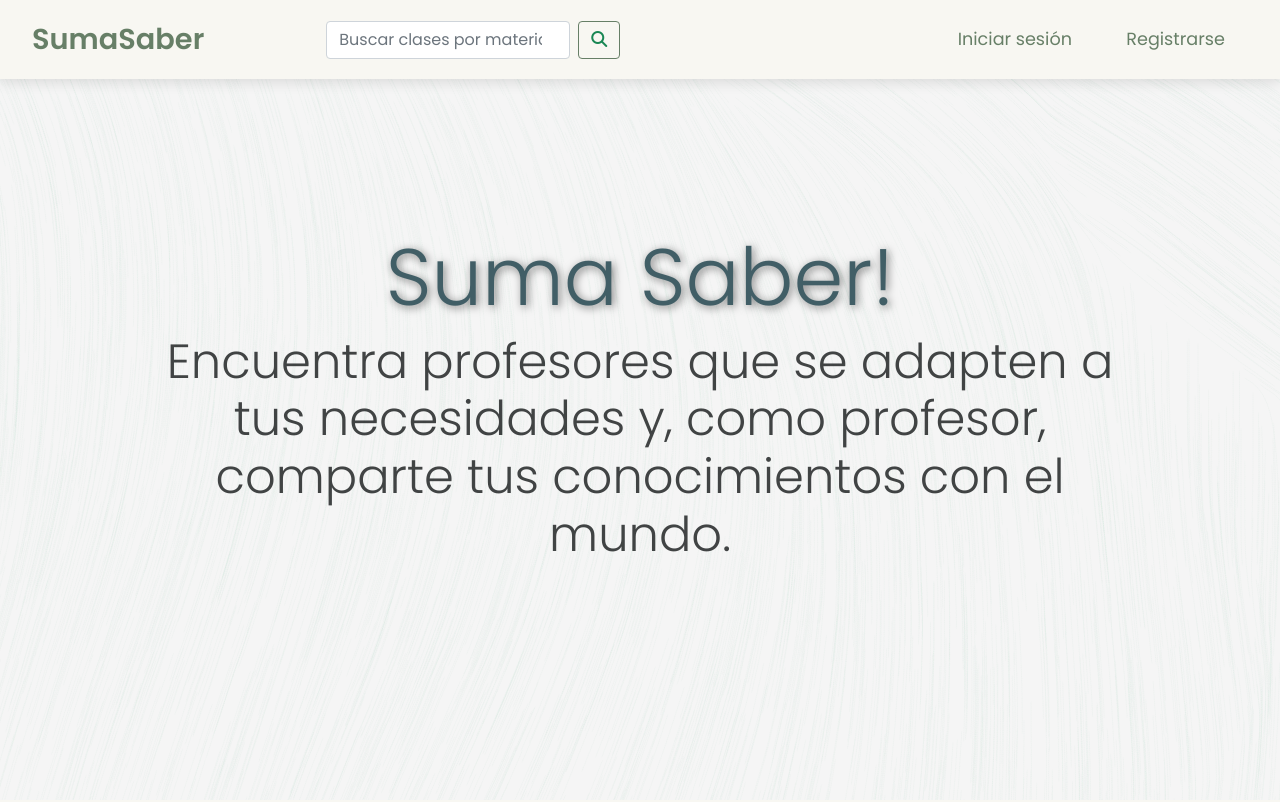
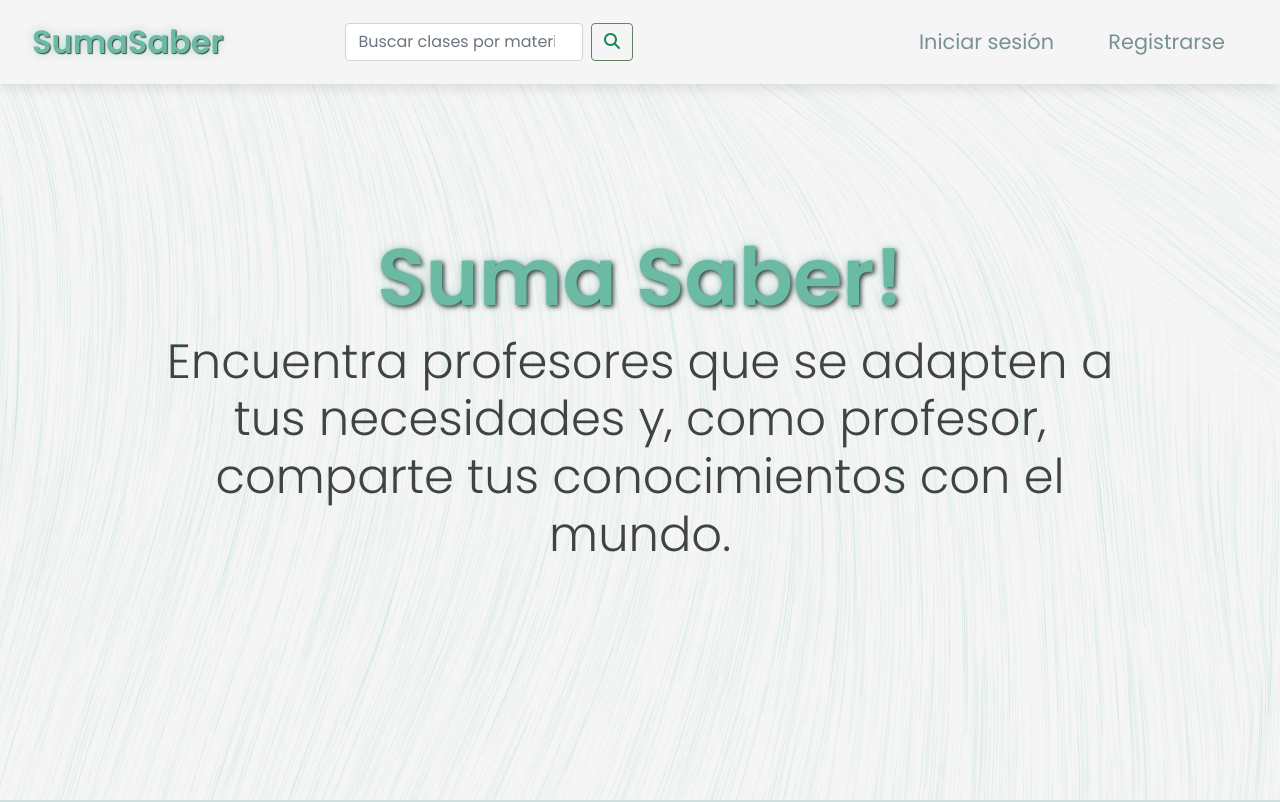
Before and after one commit to 4GeeksAcademy/Grupo2-BuscoProfe, a React app: page / in a window 1280 px wide. Shown: the top 802 px of the page. Built offline with nearby package versions, Linux system fonts and the light colour scheme; no server answers; animation ran at ten frames a second.

Commit message:
estilos :lipstick:

```diff
--- a/src/front/js/component/hero.js
+++ b/src/front/js/component/hero.js
@@ -14,7 +14,7 @@ function Hero() {
                     minWidth: 200.00,
                     scale: 1.00,
                     scaleMobile: 1.00,
-                    color: '#b5d9b9',
+                    color: '#6abaa4',
                     backgroundColor: 'transparent',
                 })
             );
@@ -29,7 +29,7 @@ function Hero() {
         <>
             <div id="hero" className="hero-container min-vh-100 mx-auto d-flex flex-column justify-content-center">
                 <div className="text-center hero-content">
-                    <h1 className="hero-title display-1" style={{ color: "#415e66", textShadow: "2px 2px 8px rgba(0, 0, 0, 0.5)" }}>
+                    <h1 className="hero-title display-1" style={{ color: "#6abaa4", fontWeight: "600", textShadow: "2px 2px 4px rgba(0, 0, 0, 0.7), 0px 0px 10px rgba(106, 186, 164, 0.5)"}}>
                         Suma Saber!
                     </h1>
                     <h3 className="hero-subtitle display-5 w-75 mx-auto" style={{ opacity: 0.75, color: "#06090a", fontWeight: 'lighter' }}>
--- a/src/front/styles/footer.css
+++ b/src/front/styles/footer.css
@@ -1,6 +1,6 @@
 /* footer */
 .footer {
-  background-color: #789195;
+  background-color: #415e66;
   color: #f8f7f2;
   text-align: center;
   padding: 1rem 0;
--- a/src/front/styles/home.css
+++ b/src/front/styles/home.css
@@ -28,7 +28,7 @@
 
 
 .hero-content p {
-  font-size: 1.2rem;
+  font-size: rem;
   margin-bottom: 1.5rem;
   color: #003049;
 }
@@ -55,7 +55,7 @@
 /* About Us */
 .about-us {
   font-family: 'Poppins', sans-serif;
-  background-color: #f8f7f2;
+  background-color: #cfe0dc;
   padding: 2rem;
   text-align: center;
 }
@@ -133,18 +133,18 @@
 
 /* acordeon */
 .accordion-button {
-  background-color: #7E9781;
+  background-color: #b0c9c2;
   color: #ffffff;
   padding: 16px;
   font-size: 15px;
 }
 
 .accordion-button:hover {
-  background-color: #a2c3a6;
+  background-color: #a2adab;
 }
 
 .accordion-body {
-  background-color: #f8f7f2;
+  background-color: #e7f0f7;
   color: #415e66;
   padding: 16px;
   margin-bottom: 16px;
--- a/src/front/styles/navbar.css
+++ b/src/front/styles/navbar.css
@@ -1,7 +1,7 @@
 /* Estilos para el Navbar */
 .navbar {
   width: 100%;
-  background-color: #f8f7f2;
+  background-color: #F5F5F5;
   padding: 0.8rem 2rem;
   position: fixed;
   top: 0;
@@ -24,11 +24,12 @@
 }
 
 .navbar-logo {
-  font-size: 1.8rem;
+  font-size: 2rem;
   font-weight: 700;
-  color: #677f67; /* Color inicial */
+  color: #6abaa4; /* Color inicial */
   text-decoration: none;
   transition: color 0.3s ease-in-out; /* Si necesitas animación */
+  text-shadow: 1px 1px 1px rgba(0, 0, 0, 0.7), 0px 0px 10px rgba(106, 186, 164, 0.5);
 }
 
 .navbar-logo:hover {
@@ -44,8 +45,9 @@
 }
 
 .navbar-link {
-  font-size: 1.1rem;
-  color: #677f67;
+  font-size: 1.3rem;
+  font-weight: 400;
+  color: #789195;
   text-decoration: none;
   padding: 0.6rem 1.2rem;
   border-radius: 25px;
```
